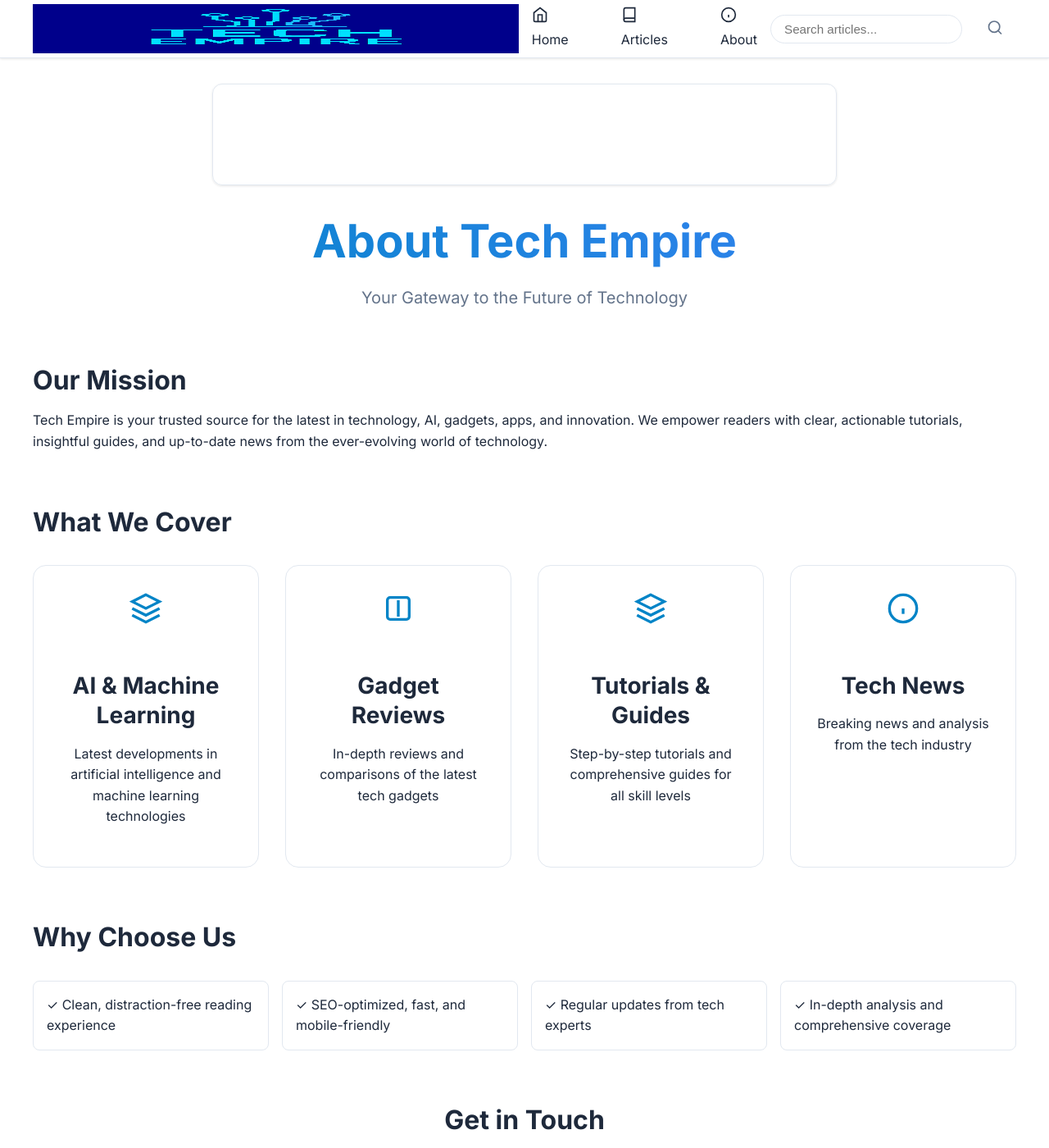
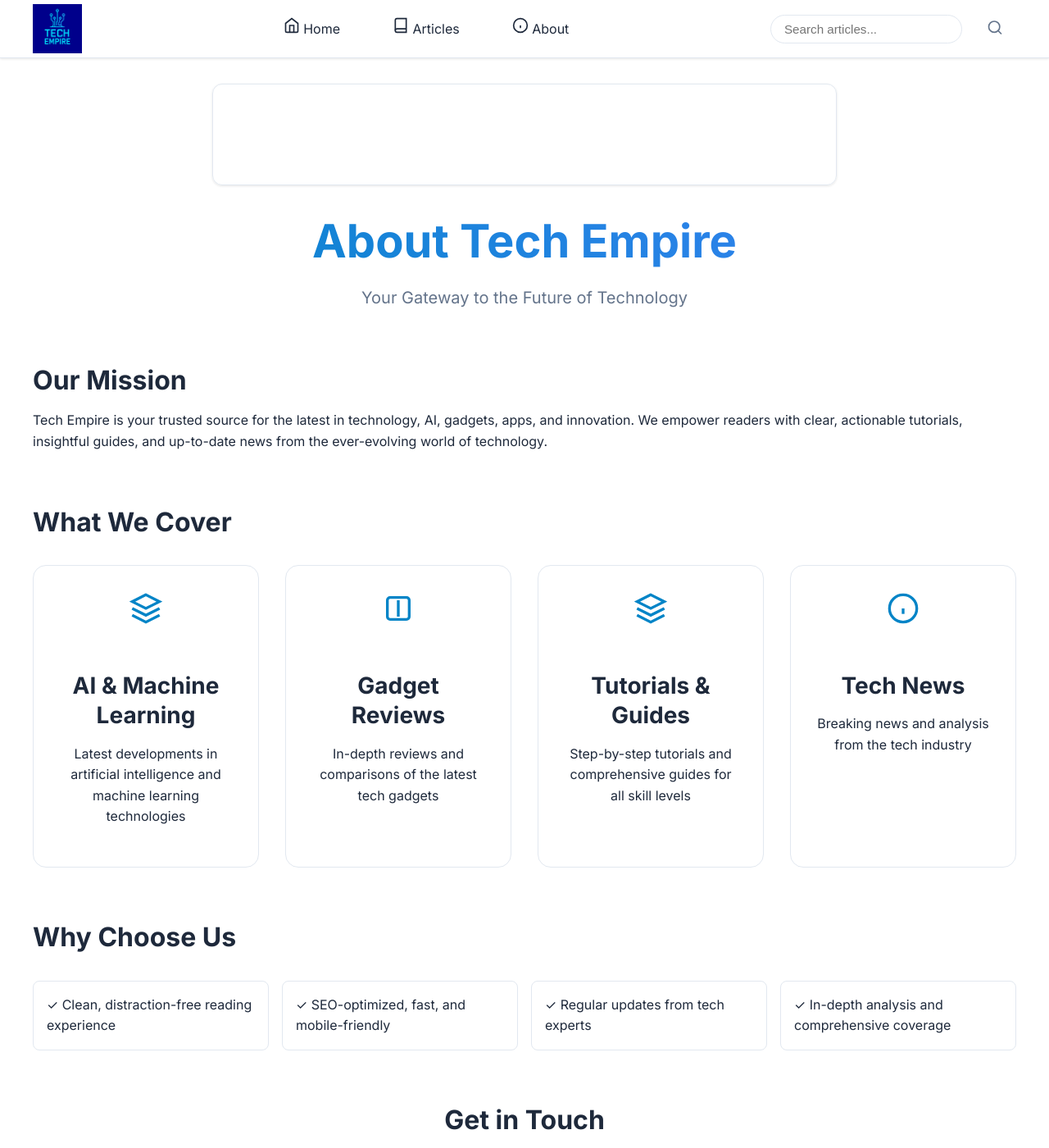
Before and after one commit to mftira/tech-empire, a Jekyll site: the page built from about.markdown, in a window 1280 px wide and 1400 px high. Shown: the whole window at 82% size. Built offline with Jekyll 4.4.1, drawn with Linux system fonts in a browser that asks for light colours.

Commit message:
fixing logo

```diff
--- a/_layouts/default.html
+++ b/_layouts/default.html
@@ -5,65 +5,31 @@
     <title>{% if page.title %}{{ page.title }} | {% endif %}{{ site.title }}</title>
     <meta name="viewport" content="width=device-width, initial-scale=1">
     {% seo %}
-
-    <!-- Critical CSS inline -->
-    <style>
-      /* Insert critical styles here for faster initial render */
-      body {margin: 0; background: #121212; color: #ffffff;}
-      .header {width: 100%; position: fixed; top: 0; z-index: 100;}
-      main {margin-top: 60px;} /* Adjust based on your header height */
-    </style>
-
-    <!-- Non-critical CSS with preload -->
-    <link rel="preload" href="{{ '/assets/css/dark-theme.css' | relative_url }}" as="style" onload="this.onload=null;this.rel='stylesheet'">
-    <noscript><link rel="stylesheet" href="{{ '/assets/css/dark-theme.css' | relative_url }}"></noscript>
-
-    <!-- Optimized font loading -->
-    <link rel="preconnect" href="https://fonts.googleapis.com">
-    <link rel="preconnect" href="https://fonts.gstatic.com" crossorigin>
-    <link rel="preload" as="style" href="https://fonts.googleapis.com/css?family=Inter:400,700&display=swap">
-    <link rel="stylesheet" href="https://fonts.googleapis.com/css?family=Inter:400,700&display=swap" media="print" onload="this.media='all'">
-
+    <link rel="stylesheet" href="{{ '/assets/css/dark-theme.css' | relative_url }}">
+    <link href="https://fonts.googleapis.com/css?family=Inter:400,700&display=swap" rel="stylesheet">
     <!-- Favicon -->
     <link rel="shortcut icon" href="{{ '/assets/images/favicon.ico' | relative_url }}" type="image/x-icon">
     <link rel="icon" href="{{ '/assets/images/favicon.ico' | relative_url }}" type="image/x-icon">
 
-    <!-- Google tag (gtag.js) - load asynchronously -->
+    <!-- Google tag (gtag.js) -->
     <script async src="https://www.googletagmanager.com/gtag/js?id=G-29D5LJGTCV"></script>
 
-    <!-- AdCash loader script - load asynchronously -->
     <script id="aclib" type="text/javascript" src="//acscdn.com/script/aclib.js"></script>
 
     <script>
-      // Deferred analytics execution
       window.dataLayer = window.dataLayer || [];
       function gtag(){dataLayer.push(arguments);}
       gtag('js', new Date());
-      gtag('config', 'G-29D5LJGTCV', {
-        'anonymize_ip': true, // GDPR compliance
-        'send_page_view': true
-      });
+      gtag('config', 'G-29D5LJGTCV');
     </script>
 
-    <!-- Set explicit image dimensions to avoid layout shifts -->
-    <script>
-      window.addEventListener('DOMContentLoaded', function() {
-        var images = document.querySelectorAll('img:not([width]):not([height])');
-        images.forEach(function(img) {
-          if (img.naturalWidth > 0) {
-            img.setAttribute('width', img.naturalWidth);
-            img.setAttribute('height', img.naturalHeight);
-          }
-        });
-      });
-    </script>
+    <!-- Google Analytics -->
   </head>
   <body>
     {% include header.html %}
     <main>{{ content }}</main>
     {% include footer.html %}
 
-    <!-- AdCash ad initialization -->
     <script type="text/javascript">
         aclib.runAutoTag({
             zoneId: 'yop69xre2d',
```
